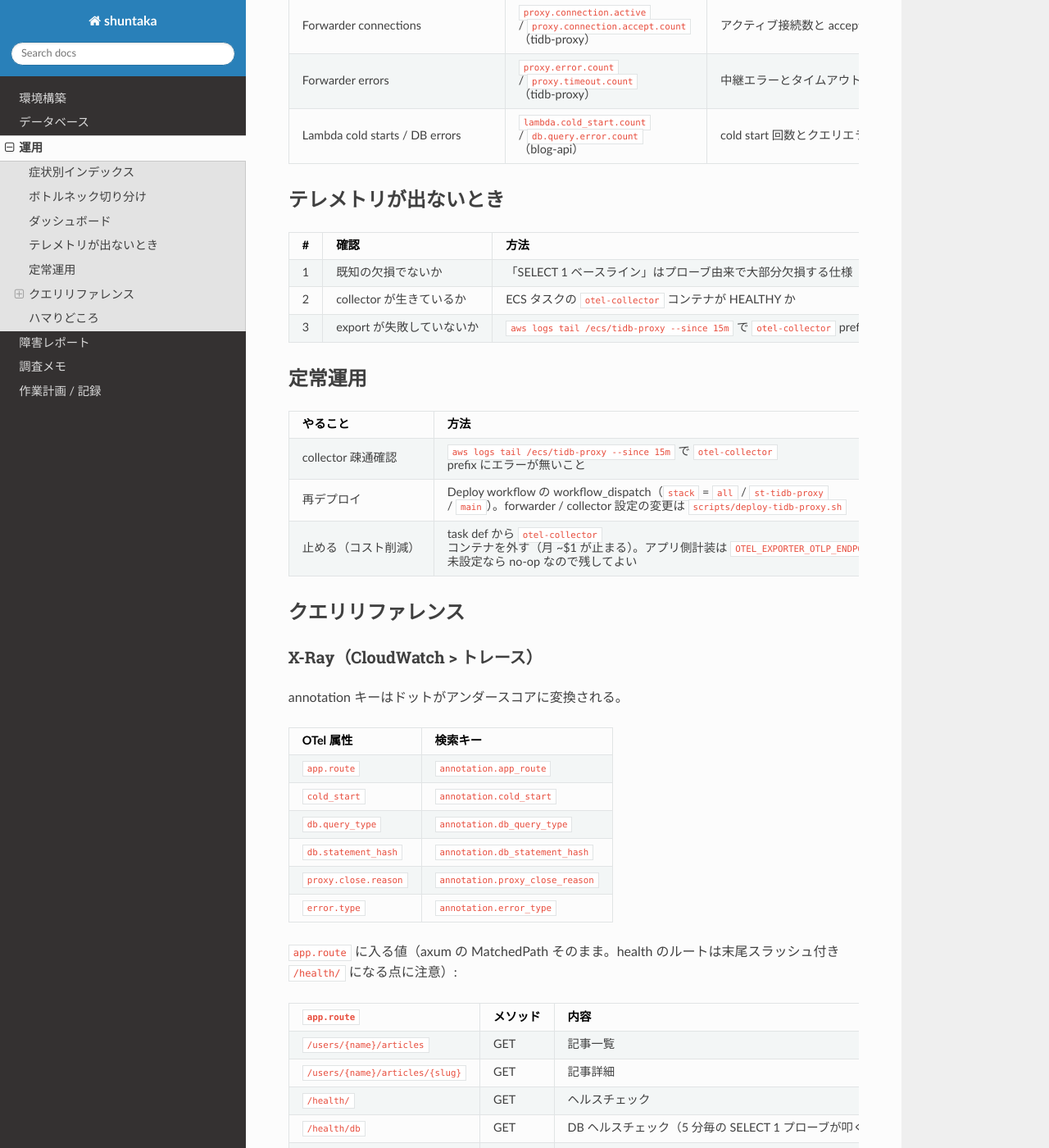
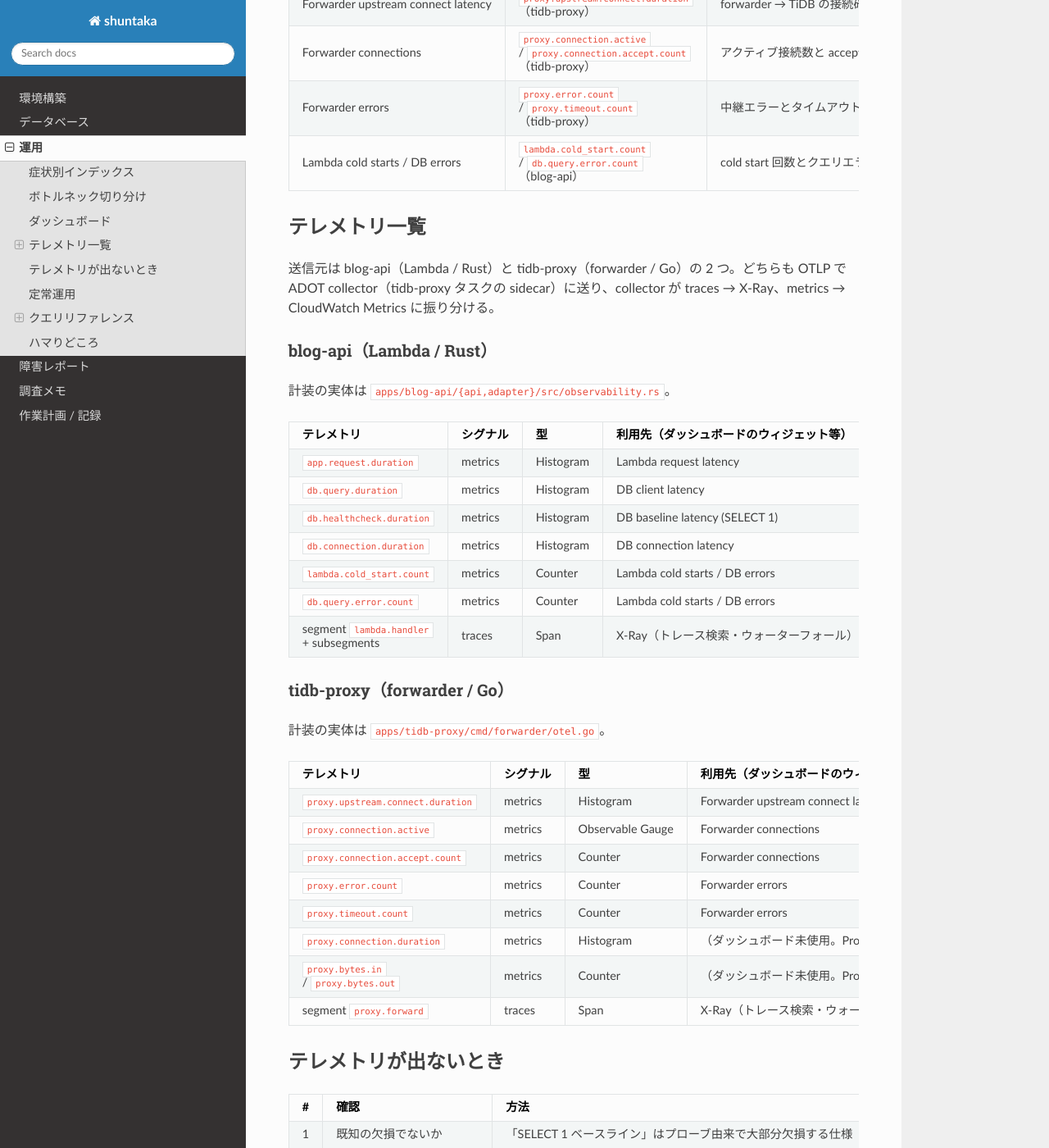
Before and after one commit to shuntaka9576/shuntaka-dev, a Sphinx documentation site: the page built from docs/source/03_operations.md, in a window 1280 px wide and 1400 px high, scrolled down 1636 px. Shown: the whole window at 82% size. Built offline with Sphinx 7.4.7 and the Read the Docs theme 3.1.0, drawn with Linux system fonts in a browser that asks for light colours; pages that are not in the unit, such as notebooks, are missing from menus; some of the changed text lies outside the part shown.

Commit message:
docs: 運用ドキュメントにテレメトリ一覧を追加、アーキテクチャ図を更新
- 03_operations.md に送信元別 (blog-api / tidb-proxy) のテレメトリ一覧を追加
  - メトリクス名・シグナル・計器の型・利用先ウィジェットを表で整理
  - ダッシュボード未使用のメトリクス (proxy.connection.duration, proxy.bytes.*) も明記
- architecture.drawio.png に OTel テレメトリ経路を反映

```diff
--- a/docs/source/03_operations.md
+++ b/docs/source/03_operations.md
@@ -9,6 +9,7 @@ blog-api (Lambda) 〜 tidb-proxy (forwarder) 〜 TiDB 経路で「遅い・お
 | API / ブログが遅い             | ボトルネック切り分け   |
 | グラフの意味を知りたい         | ダッシュボード         |
 | ダッシュボードにデータが出ない | テレメトリが出ないとき |
+| 誰が何を送っているか知りたい   | テレメトリ一覧         |
 | クエリの書き方を調べたい       | クエリリファレンス     |
 | 検索がヒットしない・表示が変   | ハマりどころ           |
 
@@ -48,6 +49,39 @@ CloudWatch Dashboards の `d-st-observability`（dev）/ `p-st-observability`（
 | Forwarder connections              | `proxy.connection.active` / `proxy.connection.accept.count`（tidb-proxy） | アクティブ接続数と accept 数（15 分増分）。accept の急増は再接続の嵐を疑う                                                                                                                                                                                |
 | Forwarder errors                   | `proxy.error.count` / `proxy.timeout.count`（tidb-proxy）                 | 中継エラーとタイムアウト（15 分増分）。平常時はゼロ。loopback からの ECS ヘルスチェック接続は計測対象外（ハマりどころ参照）                                                                                                                               |
 | Lambda cold starts / DB errors     | `lambda.cold_start.count` / `db.query.error.count`（blog-api）            | cold start 回数とクエリエラー数（15 分増分）                                                                                                                                                                                                              |
+
+## テレメトリ一覧
+
+送信元は blog-api（Lambda / Rust）と tidb-proxy（forwarder / Go）の 2 つ。どちらも OTLP で ADOT collector（tidb-proxy タスクの sidecar）に送り、collector が traces → X-Ray、metrics → CloudWatch Metrics に振り分ける。
+
+### blog-api（Lambda / Rust）
+
+計装の実体は `apps/blog-api/{api,adapter}/src/observability.rs`。
+
+| テレメトリ                             | シグナル | 型        | 利用先（ダッシュボードのウィジェット等）  |
+| -------------------------------------- | -------- | --------- | ----------------------------------------- |
+| `app.request.duration`                 | metrics  | Histogram | Lambda request latency                    |
+| `db.query.duration`                    | metrics  | Histogram | DB client latency                         |
+| `db.healthcheck.duration`              | metrics  | Histogram | DB baseline latency (SELECT 1)            |
+| `db.connection.duration`               | metrics  | Histogram | DB connection latency                     |
+| `lambda.cold_start.count`              | metrics  | Counter   | Lambda cold starts / DB errors            |
+| `db.query.error.count`                 | metrics  | Counter   | Lambda cold starts / DB errors            |
+| segment `lambda.handler` + subsegments | traces   | Span      | X-Ray（トレース検索・ウォーターフォール） |
+
+### tidb-proxy（forwarder / Go）
+
+計装の実体は `apps/tidb-proxy/cmd/forwarder/otel.go`。
+
+| テレメトリ                           | シグナル | 型               | 利用先（ダッシュボードのウィジェット等）    |
+| ------------------------------------ | -------- | ---------------- | ------------------------------------------- |
+| `proxy.upstream.connect.duration`    | metrics  | Histogram        | Forwarder upstream connect latency          |
+| `proxy.connection.active`            | metrics  | Observable Gauge | Forwarder connections                       |
+| `proxy.connection.accept.count`      | metrics  | Counter          | Forwarder connections                       |
+| `proxy.error.count`                  | metrics  | Counter          | Forwarder errors                            |
+| `proxy.timeout.count`                | metrics  | Counter          | Forwarder errors                            |
+| `proxy.connection.duration`          | metrics  | Histogram        | （ダッシュボード未使用。PromQL で直接参照） |
+| `proxy.bytes.in` / `proxy.bytes.out` | metrics  | Counter          | （ダッシュボード未使用。PromQL で直接参照） |
+| segment `proxy.forward`              | traces   | Span             | X-Ray（トレース検索・ウォーターフォール）   |
 
 ## テレメトリが出ないとき
 
```
Also changed, not shown: 1 other file.
